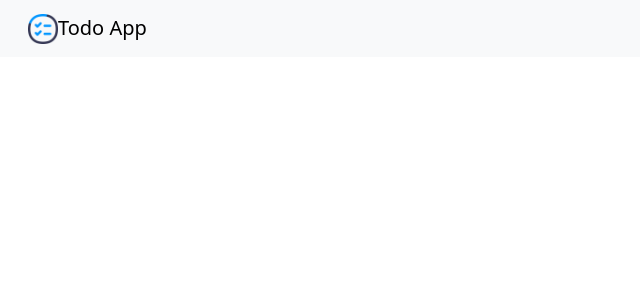
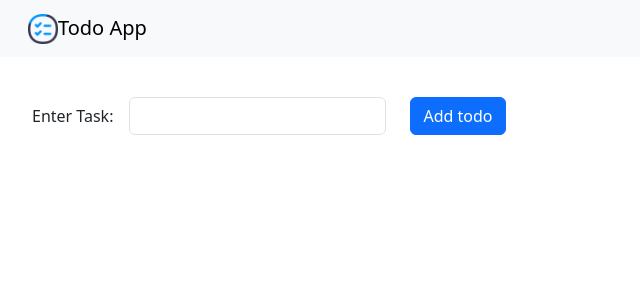
Before and after one commit to muhammad-hamza-liaqat/react.js-learning, a React (Create React App) app: page / in a window 1280 px wide. Shown: the top 300 px of the page, without its empty margins (0-640 px from the left). Built offline with nearby package versions, Linux system fonts and the light colour scheme.

Commit message:
Input component

```diff
--- a/src/App.js
+++ b/src/App.js
@@ -1,9 +1,11 @@
+import Input from './components/Input'
 import NavBar from './components/NavBar'
 
 function App() {
   return (
     <>
       <NavBar/>
+      <Input/>
     </>
   )
 }
--- /dev/null
+++ b/src/components/Input.js
@@ -0,0 +1,22 @@
+import React, { useState } from 'react'
+
+export default function Input() {
+    const [text, setText] = useState("");
+
+    return (
+        <>
+            <div className="row g-3 align-items-center my-4 mx-4">
+                <div className="col-auto">
+                    <label for="inputPassword6" className="col-form-label">Enter Task:</label>
+                </div>
+                <div className="col-auto">
+                    <input type="text" id="inputPassword6" className="form-control" aria-describedby="passwordHelpInline" />
+                </div>
+                <div className="col-auto">
+                    <button className="btn btn-primary mx-2"> Add todo </button>
+                </div>
+
+            </div>
+        </>
+    )
+}
```
